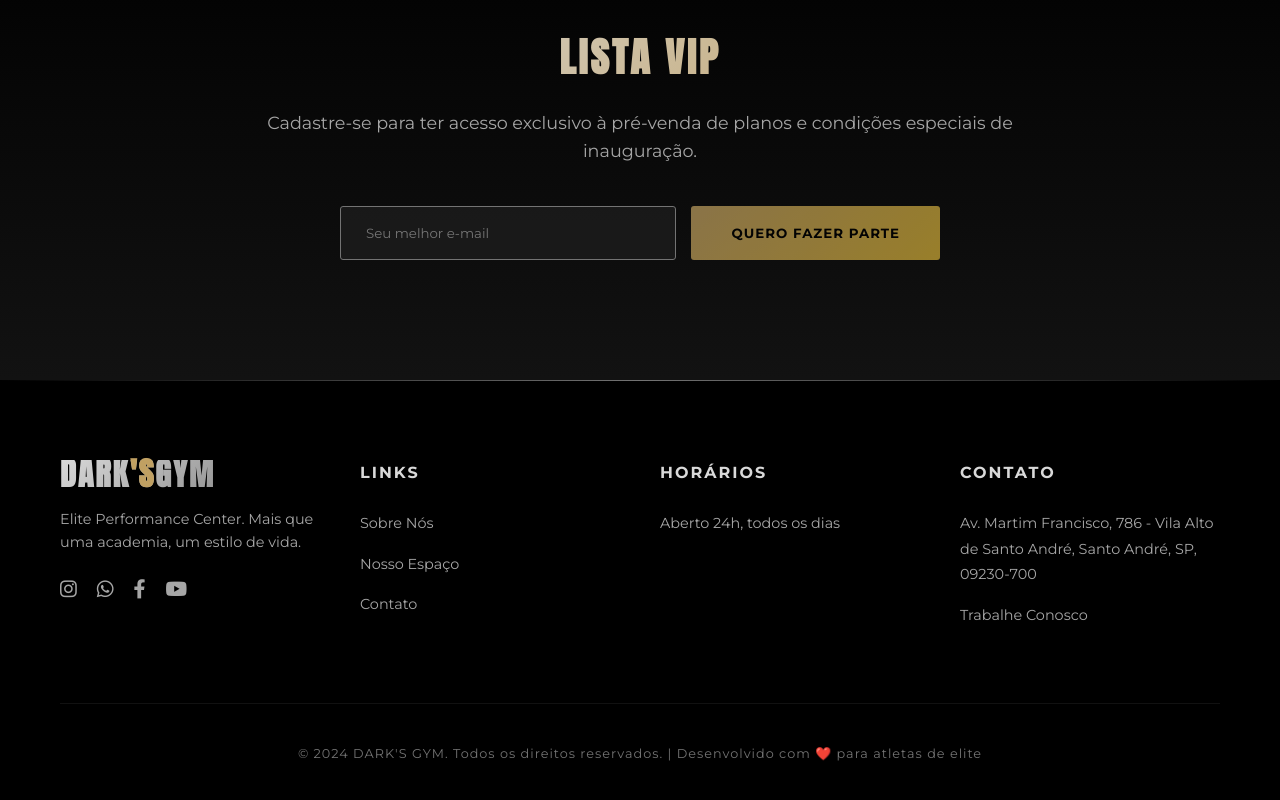
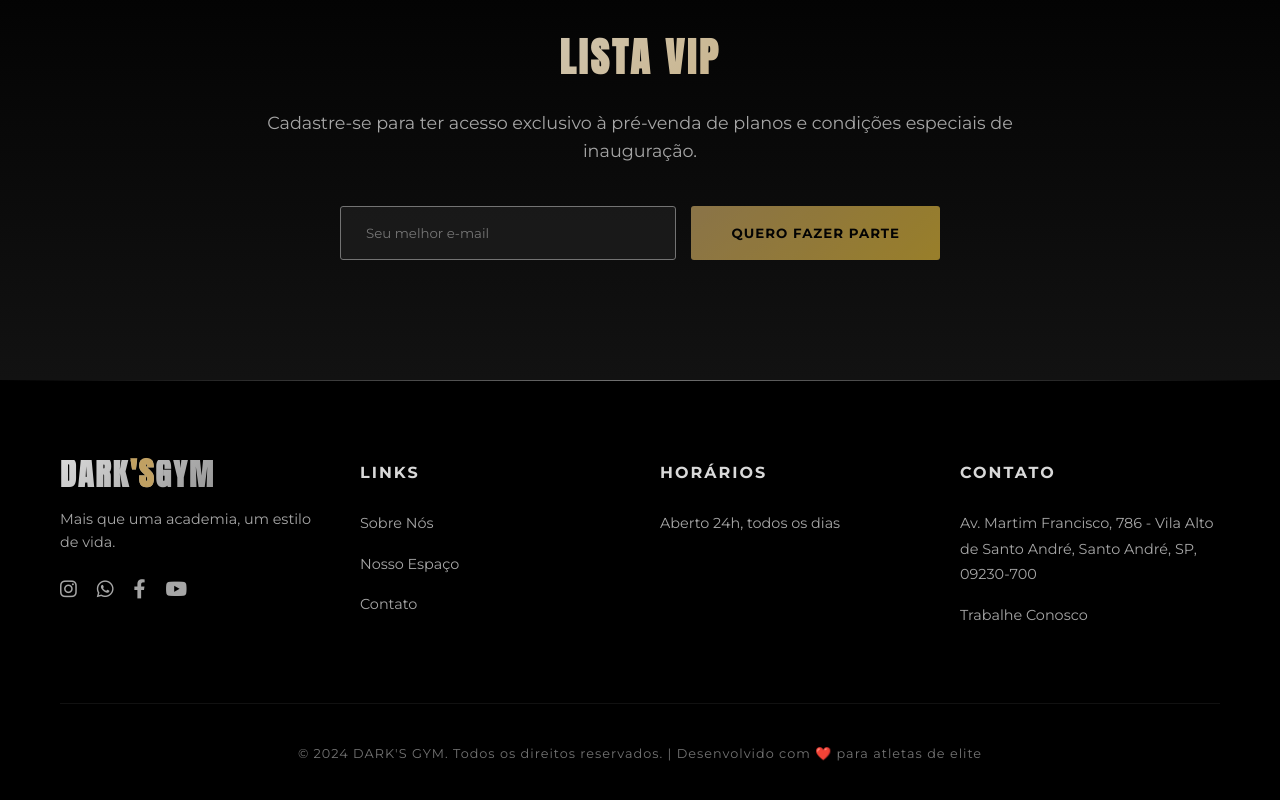
Before and after one commit to cleitonSam/darks, an Angular app: page / in a window 1280 px wide. Shown: the part 2913-3713 px from the top of the page. Built offline with nearby package versions, Linux system fonts and the light colour scheme.

Commit message:
criando site

```diff
--- a/src/app/components/footer/footer.component.html
+++ b/src/app/components/footer/footer.component.html
@@ -3,7 +3,7 @@
     <div class="footer-container">
       <div class="footer-logo">
         <h4>DARK<span class="highlight">'S</span> <span>GYM</span></h4>
-        <p>Elite Performance Center. Mais que uma academia, um estilo de vida.</p>
+        <p>Mais que uma academia, um estilo de vida.</p>
         <div class="social-links">
           <a href="https://www.instagram.com/darksgymsantoandre"><i class="fab fa-instagram"></i></a>
           <a href="#"><i class="fab fa-whatsapp"></i></a>
```
